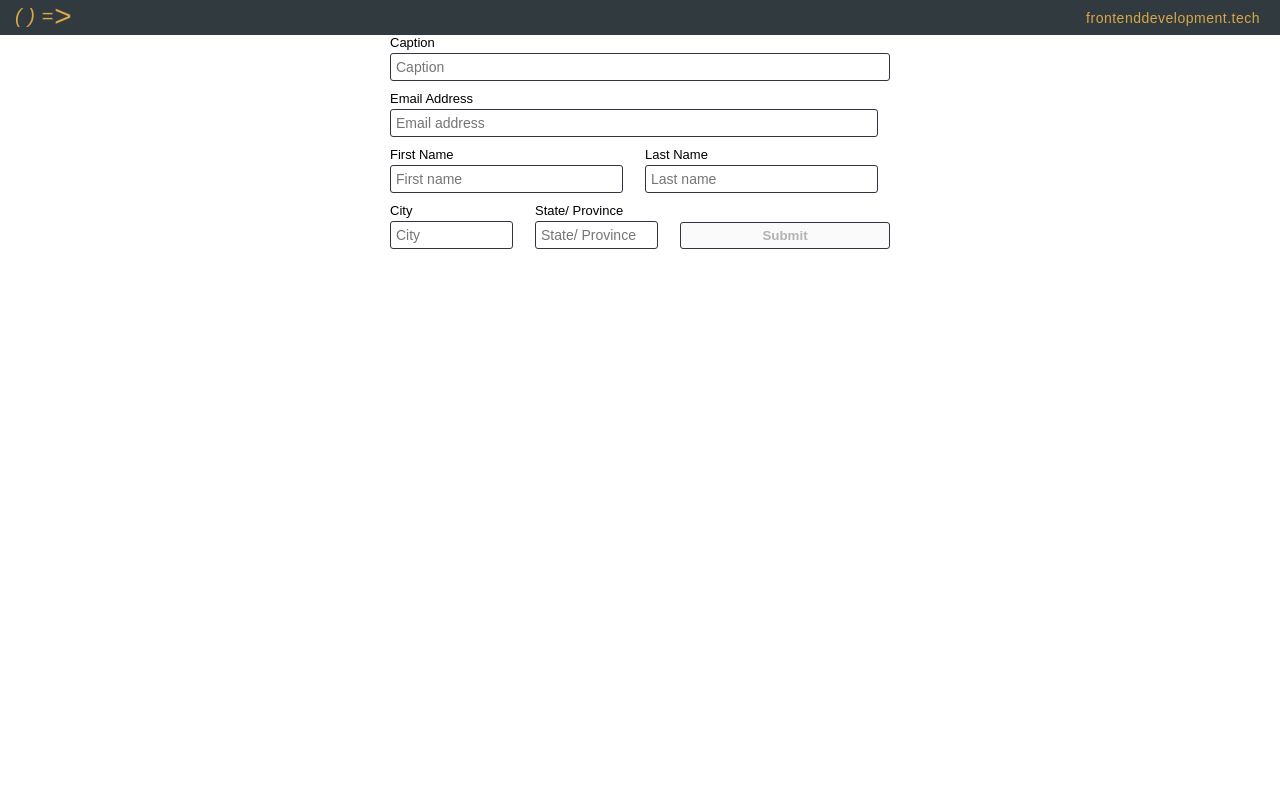
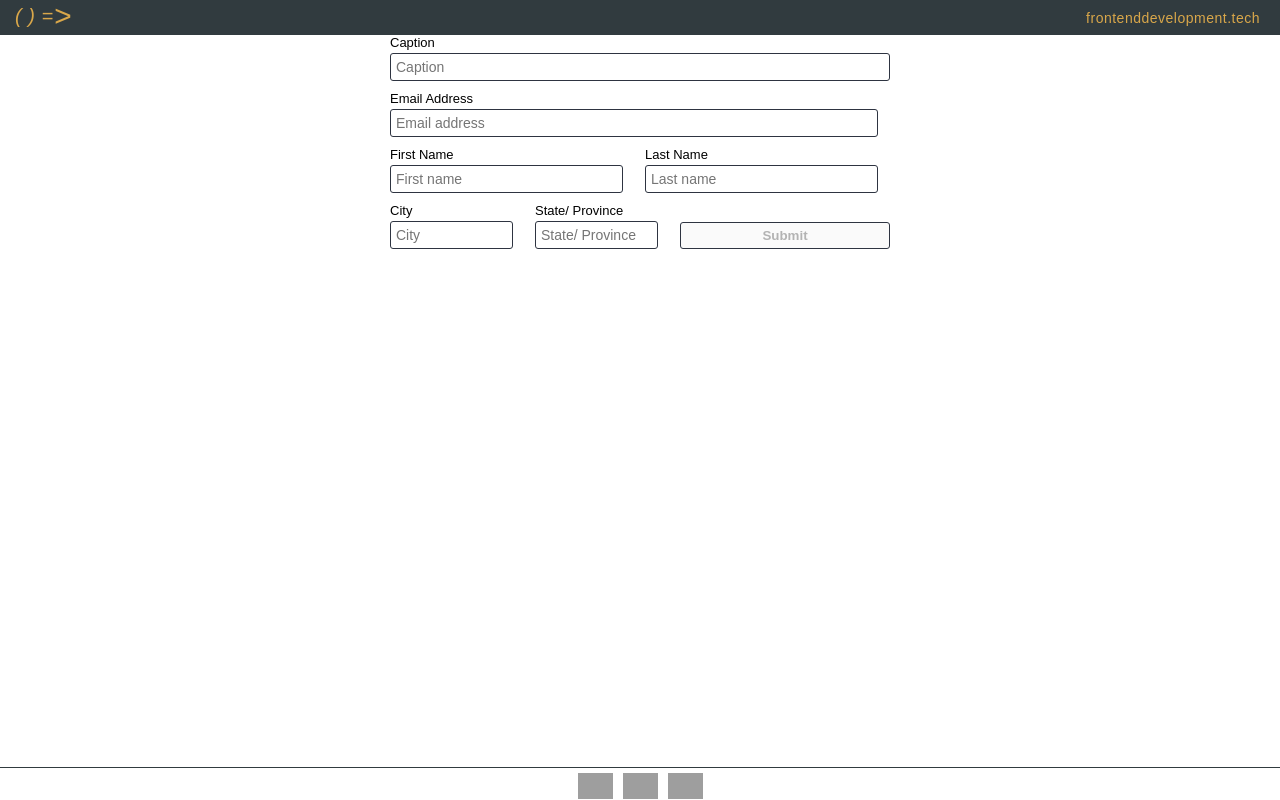
Before and after one commit to eastcoastdeveloper/angular-form-validation, an Angular app: page / in a window 1280 px wide. Built offline with nearby package versions, Linux system fonts and the light colour scheme; grey boxes are pictures that could not be loaded.

Commit message:
2 files modified

```diff
--- a/src/index.html
+++ b/src/index.html
@@ -8,3 +8,11 @@
 >
 </header>
 <app-root>loading</app-root>
+
+<footer>
+  <div class="icon-grid">
+    <a href="https://www.linkedin.com/in/eric-feldberg-62a758297" target="_blank"><img src="https://upload.wikimedia.org/wikipedia/commons/thumb/c/ca/LinkedIn_logo_initials.png/512px-LinkedIn_logo_initials.png"></a>
+    <a href="https://www.instagram.com/nodulldayz/" target="_blank"><img src="https://upload.wikimedia.org/wikipedia/commons/thumb/e/e7/Instagram_logo_2016.svg/128px-Instagram_logo_2016.svg.png"></a>
+    <a href="https://flickr.com/photos/nodulldays/" target="_blank"><img alt="Flickr logo - SuperTinyIcons" src="https://upload.wikimedia.org/wikipedia/commons/thumb/f/f4/Flickr_logo_-_SuperTinyIcons.svg/512px-Flickr_logo_-_SuperTinyIcons.svg.png"></a>
+  </div>
+</footer>
--- a/src/styles.scss
+++ b/src/styles.scss
@@ -44,3 +44,25 @@
     color: #d9a74a;
   }
 }
+
+footer {
+  position: absolute;
+  bottom: 0;
+  border-top: 1px solid #313b3f;
+  padding: 5px 5px 1px 5px;
+  box-sizing: border-box;
+  width: 100%;
+  .icon-grid {
+    justify-content: center;
+    display: grid;
+    grid-column-gap: 10px;
+    grid-template-columns: repeat(3, 35px);
+    a {
+      width: 35px;
+      display: block;
+      img {
+        width: 100%;
+      }
+    }
+  }
+}
```
